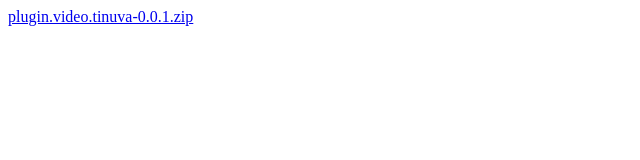
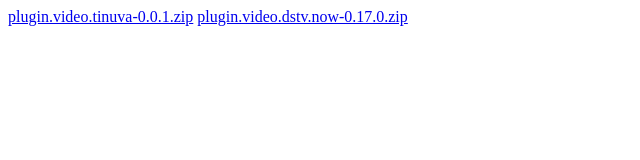
Before and after one commit to tinuva/kodi-files, a plain HTML site: page index.html in a window 1280 px wide. Shown: the whole page, without its empty margins (0-640 px from the left). Drawn offline with Linux system fonts and the light colour scheme.

Commit message:
add semi working dstv now addon

```diff
--- a/index.html
+++ b/index.html
@@ -1,2 +1,3 @@
 <!DOCTYPE html>
 <a href="plugin.video.tinuva-0.0.1.zip">plugin.video.tinuva-0.0.1.zip</a>
+<a href="plugin.video.dstv.now-0.17.0.zip">plugin.video.dstv.now-0.17.0.zip</a>
```
Also changed, not shown: 1 other file.
